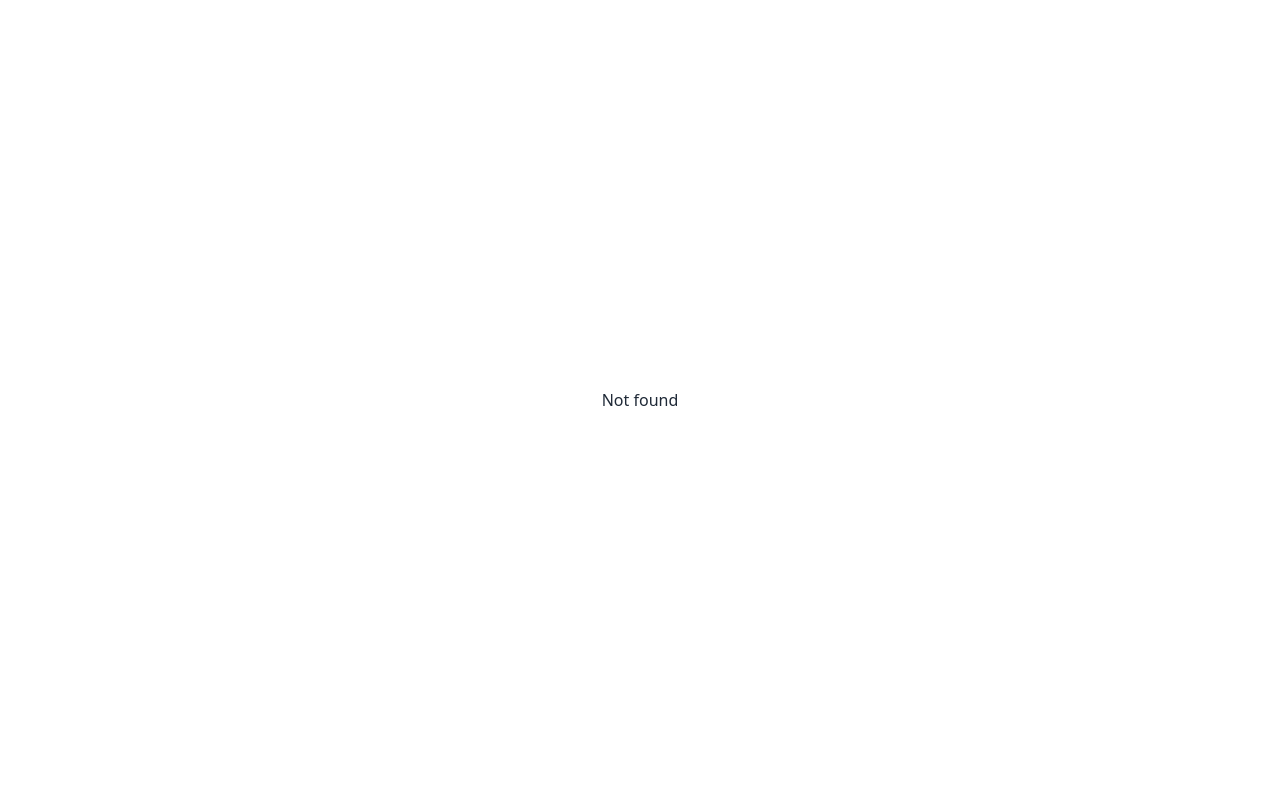
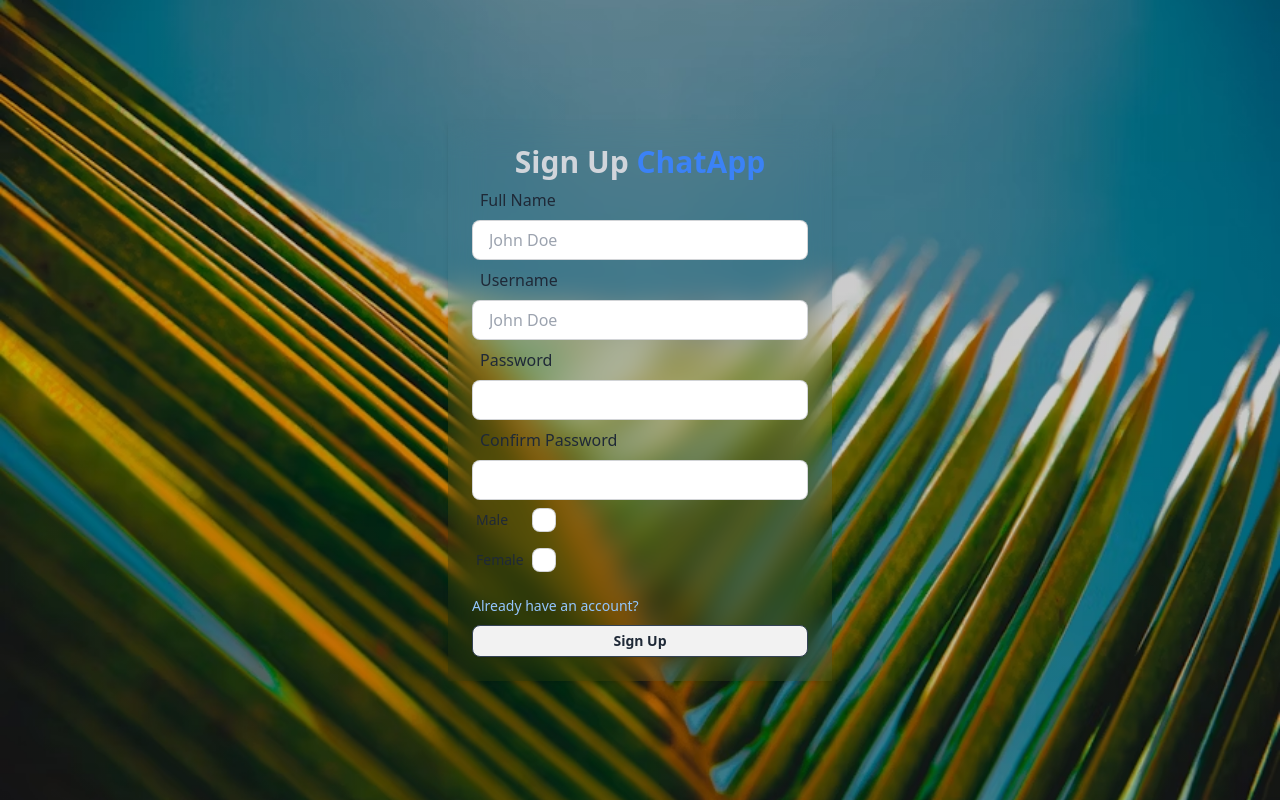
Before and after one commit to VikranthKA/MERN_Chatting_Application, a React (Vite) app in the folder client/: page /signup in a window 1280 px wide. Built offline with nearby package versions, Linux system fonts and the light colour scheme.

Commit message:
done the l-s and working on /

```diff
--- a/client/src/App.jsx
+++ b/client/src/App.jsx
@@ -4,17 +4,20 @@ import axios from "axios";
 import { Suspense } from "react";
 import Login from "./pages/login";
 import Home from "./pages/home";
+import SignUp from "./pages/signup";
 
 const App = () => {
   axios.defaults.withCredentials = true;
   return (
-    <div className="p-4 h-screen flex items-center justify-center">
+    <div className="p-4 h-screen flex items-center justify-center ">
     <BrowserRouter>
 
       <Routes>
 
         <Route path="/login" element={<Login/>} />
         <Route path="/" element={<Home/>} />
+        <Route path="/signup" element={<SignUp/>} />
+
 
 
         <Route path="*" element={<h1>Not found</h1>} />
--- a/client/src/components/auth/login.jsx
+++ b/client/src/components/auth/login.jsx
@@ -3,8 +3,32 @@ import React from 'react'
 const LoginComponent = () => {
   return (
     <div className='flex flex-col items-center justify-center min-w-96 mx-auto'>
-        <div className="w-full p-6 rounded-lg shadow-md bg-gray-400 bg-clip-padding backdrop-filter backdrop-blur-lg">
-            <h1 className="text-3xl font-semibold text-center text-gray-300">Login</h1>
+        <div className="w-full p-6 rounded-lg shadow-md bg-gray-400 bg-clip-padding backdrop-filter backdrop-blur-lg bg-opacity-0">
+            <h1 className="text-3xl font-semibold text-center text-gray-300">Login
+              <span className='text-blue-500'>Chat App</span>
+            </h1>
+
+            <form action="">
+              <div>
+                <label htmlFor="" className="label p-2">
+                  <span className='text-base label-text'>Username</span>
+                </label>
+                <input type="text" placeholder='Enter username' className='w-full input input-bordered h-10' />
+              </div>
+              <div>
+                <label htmlFor="" className="label p-2">
+                  <span className='text-base label-text'>Password</span>
+                </label>
+                <input type="text" placeholder='Enter password' className='w-full input input-bordered h-10' />
+              </div>
+              <a href="" className="text-sm text-blue-300 hover:underline hover:text-blue-600 mt-2 inline-block">
+                {"Don't"} have an account?
+              </a>
+              <div>
+                <button className="btn btn-block btn-sm mt-2">Login</button>
+              </div>
+            </form>
+
         </div>
 
     </div>
--- /dev/null
+++ b/client/src/components/auth/signup.jsx
@@ -0,0 +1,55 @@
+/* eslint-disable react/jsx-no-duplicate-props */
+import React from 'react'
+import { GenderCheckBox } from '../utils/GenderCheckBox'
+
+const SignUpComponent = () => {
+  return (
+    <div className='flex flex-col items-center justify-center min-w-96 mx-auto'>
+      <div className="w-full p-6 rounded-lg shadow-md bg-gray-400 bg-clip-padding backdrop-filter backdrop-blur-lg bg-opacity-0">
+        <h1 className="text-3xl font-semibold text-center text-gray-300">
+          Sign Up <span className="text-blue-500">ChatApp</span>
+        </h1>
+        <form action="">
+          <div>
+
+            <label htmlFor="" className='label p-2'>
+              <span className="text-base label-text">Full Name</span>
+            </label>
+              <input type="text" placeholder='John Doe' className="w-full input input-bordered h-10" />
+          </div>
+
+          <div>
+
+            <label htmlFor="" className='label p-2'>
+              <span className="text-base label-text">Username</span>
+            </label>
+              <input type="text" placeholder='John Doe' className="w-full input input-bordered h-10" />
+          </div>
+          <div>
+
+            <label htmlFor="" className='label p-2'>
+              <span className="text-base label-text">Password</span>
+            </label>
+              <input type="password" className="w-full input input-bordered h-10" />
+          </div>
+          <div>
+
+            <label htmlFor="" className='label p-2'>
+              <span className="text-base label-text">Confirm Password</span>
+            </label>
+              <input type="password" className="w-full input input-bordered h-10" />
+          </div>
+        <GenderCheckBox/>
+          <a href="#" className="text-sm text-blue-300 hover:text-blue-600 mt-4 inline-block" >Already have an account?</a>
+
+          <div>
+            <button className="btn btn-block btn-sm mt-2 border border-slate-700">Sign Up</button>
+          </div>
+        </form>
+      </div>
+
+    </div>
+  )
+}
+
+export default SignUpComponent
--- /dev/null
+++ b/client/src/components/utils/GenderCheckBox.jsx
@@ -0,0 +1,32 @@
+import React from 'react'
+
+export const GenderCheckBox = () => {
+    const genders = [{
+        id:1,name:"Male",
+    },{
+
+        id:2,name:"Female"
+    }
+]
+  return (
+    <div className='flex'>
+
+        <div className="form-control">
+            {genders.map((gender)=>{
+return(
+            <label htmlFor="" className={`label gap-2 cursor-pointer`} key={gender.id}>
+                <span className="label-text">
+                    {gender.name}
+                </span>
+                <input type="text" className="checkbox border-slate 900" />
+            </label>
+)
+            })}
+
+        </div>
+        <div>
+
+        </div>
+    </div>
+  )
+}
--- a/client/src/index.css
+++ b/client/src/index.css
@@ -9,10 +9,11 @@
   box-sizing: border-box;
 }
 
-body{
-  background: linear-gradient(rgba(0,0,0,0.2),rgba(0,0,0,0.2),url("./assets/bg_Img.avif"));
+.image {
+  background: linear-gradient(rgba(0, 0, 0, 0.2), rgba(0, 0, 0, 0.2)), url("./assets/bg_Img.avif");
   background-repeat: no-repeat;
   background-size: cover;
   background-position: center;
   background-attachment: fixed;
+  height: 100vh; /* Ensure the div takes full viewport height */
 }
--- a/client/src/main.jsx
+++ b/client/src/main.jsx
@@ -3,5 +3,8 @@ import './index.css'
 import App from './App.jsx'
 
 createRoot(document.getElementById('root')).render(
-    <App />
+    <div className='image'>
+        <App />
+
+    </div>
 )
--- a/client/src/pages/signup.jsx
+++ b/client/src/pages/signup.jsx
@@ -1,11 +1,10 @@
 // eslint-disable-next-line no-unused-vars
+import SignUpComponent from '@/components/auth/signup'
 import {} from 'react'
 
 const SignUp = () => {
   return (
-    <div>
-
-    </div>
+<SignUpComponent/>
   )
 }
 
```
